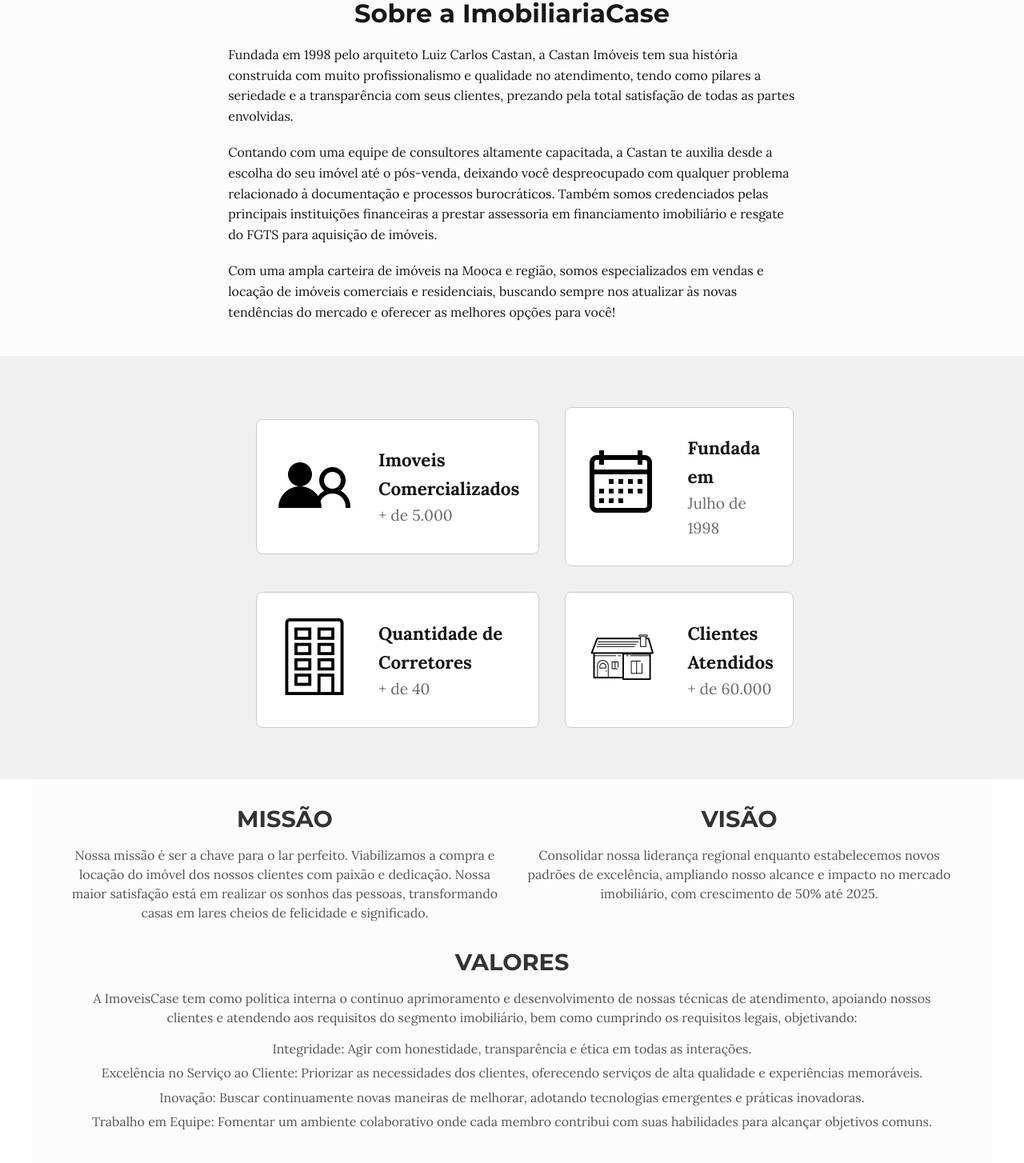
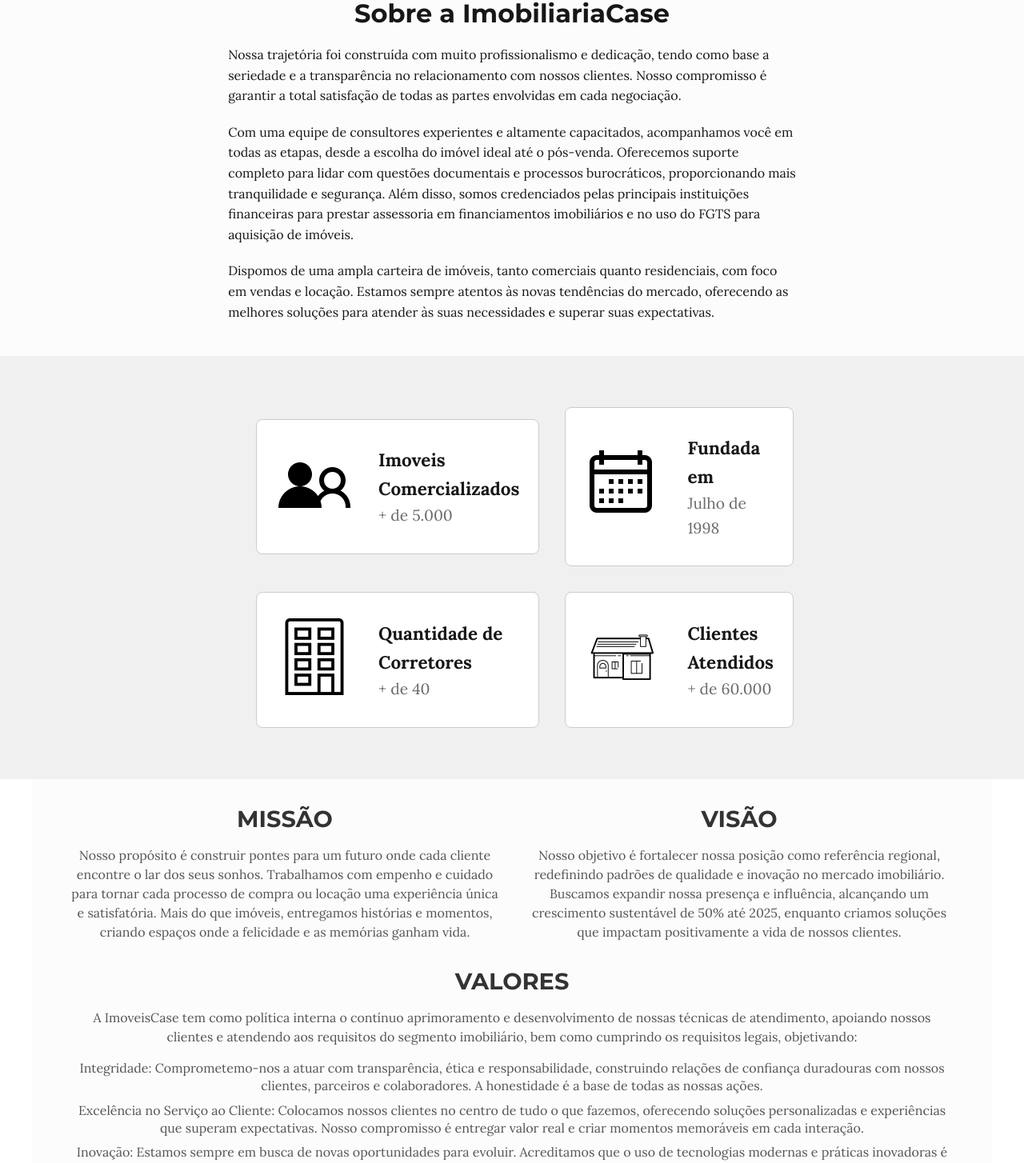
Before and after one commit to LeandroAS27/imobiliariaCase, a Next.js app: page /about in a window 1280 px wide. Shown: the part 169-1623 px from the top of the page at 80% size. Built offline with nearby package versions, Linux system fonts and the light colour scheme.

Commit message:
alterado os textos de exemplo da imobiliaria

```diff
--- a/src/app/components/about.tsx
+++ b/src/app/components/about.tsx
@@ -11,19 +11,19 @@
             <div className='about-container'>
                 <div className='about-information'>
                     <h1 className='about-title'>Sobre a ImobiliariaCase</h1>
-                    <p className='about-content'>Fundada em 1998 pelo arquiteto Luiz Carlos Castan, a Castan Imóveis tem sua história construída com muito profissionalismo e
-                        qualidade no atendimento, tendo como pilares a seriedade e a transparência com seus clientes,
-                        prezando pela total satisfação de todas as partes envolvidas.
+                    <p className='about-content'>Nossa trajetória foi construída com muito profissionalismo e dedicação,
+                        tendo como base a seriedade e a transparência no relacionamento com nossos clientes.
+                        Nosso compromisso é garantir a total satisfação de todas as partes envolvidas em cada negociação.
                     </p>
 
-                    <p className='about-content'>Contando com uma equipe de consultores altamente capacitada, a Castan te auxilia desde a escolha do seu imóvel até o pós-venda,
-                        deixando você despreocupado com qualquer problema relacionado à documentação e processos burocráticos.
-                        Também somos credenciados pelas principais instituições financeiras a prestar assessoria em financiamento
-                        imobiliário e resgate do FGTS para aquisição de imóveis.
+                    <p className='about-content'>Com uma equipe de consultores experientes e altamente capacitados, acompanhamos você em todas as etapas, desde a escolha do imóvel ideal até o pós-venda.
+                        Oferecemos suporte completo para lidar com questões documentais e processos burocráticos, proporcionando mais tranquilidade e segurança.
+                        Além disso, somos credenciados pelas principais instituições financeiras para prestar assessoria em financiamentos imobiliários e no uso do FGTS para aquisição de imóveis.
                     </p>
 
-                    <p className='about-content'>Com uma ampla carteira de imóveis na Mooca e região, somos especializados em vendas e locação de imóveis comerciais e residenciais,
-                        buscando sempre nos atualizar às novas tendências do mercado e oferecer as melhores opções para você!
+                    <p className='about-content'>Dispomos de uma ampla carteira de imóveis, tanto comerciais quanto residenciais,
+                        com foco em vendas e locação. Estamos sempre atentos às novas tendências do mercado,
+                        oferecendo as melhores soluções para atender às suas necessidades e superar suas expectativas.
                     </p>
                 </div>
             </div>
@@ -78,14 +78,18 @@
                         <div className="about-item">
                             <h2 className="about-title">MISSÃO</h2>
                             <p className="about-info">
-                            Nossa missão é ser a chave para o lar perfeito. Viabilizamos a compra e locação do imóvel dos nossos clientes com paixão e dedicação.
-                            Nossa maior satisfação está em realizar os sonhos das pessoas, transformando casas em lares cheios de felicidade e significado.
+                                Nosso propósito é construir pontes para um futuro onde cada cliente encontre o lar dos seus sonhos.
+                                Trabalhamos com empenho e cuidado para tornar cada processo de compra ou locação uma experiência única e satisfatória.
+                                Mais do que imóveis, entregamos histórias e momentos, criando espaços onde a felicidade e as memórias ganham vida.
                             </p>
                         </div>
                         <div className="about-item">
                             <h2 className="about-title">VISÃO</h2>
                             <p className="about-info">
-                            Consolidar nossa liderança regional enquanto estabelecemos novos padrões de excelência, ampliando nosso alcance e impacto no mercado imobiliário, com crescimento de 50% até 2025.
+                                Nosso objetivo é fortalecer nossa posição como referência regional,
+                                redefinindo padrões de qualidade e inovação no mercado imobiliário.
+                                Buscamos expandir nossa presença e influência, alcançando um crescimento sustentável de 50% até 2025,
+                                enquanto criamos soluções que impactam positivamente a vida de nossos clientes.
                             </p>
                         </div>
                     </div>
@@ -96,10 +100,14 @@
                             A ImoveisCase tem como política interna o contínuo aprimoramento e desenvolvimento de nossas técnicas de atendimento, apoiando nossos clientes e atendendo aos requisitos do segmento imobiliário, bem como cumprindo os requisitos legais, objetivando:
                             </p>
                             <ul className="about-values">
-                                <li>Integridade: Agir com honestidade, transparência e ética em todas as interações.</li>
-                                <li>Excelência no Serviço ao Cliente: Priorizar as necessidades dos clientes, oferecendo serviços de alta qualidade e experiências memoráveis.</li>
-                                <li>Inovação: Buscar continuamente novas maneiras de melhorar, adotando tecnologias emergentes e práticas inovadoras.</li>
-                                <li>Trabalho em Equipe: Fomentar um ambiente colaborativo onde cada membro contribui com suas habilidades para alcançar objetivos comuns.</li>
+                                <li>Integridade: Comprometemo-nos a atuar com transparência, ética e responsabilidade,
+                                    construindo relações de confiança duradouras com nossos clientes, parceiros e colaboradores. A honestidade é a base de todas as nossas ações.</li>
+                                <li>Excelência no Serviço ao Cliente: Colocamos nossos clientes no centro de tudo o que fazemos, oferecendo soluções personalizadas e experiências que superam expectativas.
+                                    Nosso compromisso é entregar valor real e criar momentos memoráveis em cada interação.</li>
+                                <li>Inovação: Estamos sempre em busca de novas oportunidades para evoluir. Acreditamos que o uso de tecnologias modernas
+                                    e práticas inovadoras é essencial para liderar o setor imobiliário e atender às demandas de um mercado em constante transformação.</li>
+                                <li>Trabalho em Equipe: Valorizamos a força da colaboração, reconhecendo que o sucesso vem do esforço coletivo.
+                                    Promovemos um ambiente de trabalho inclusivo e inspirador, onde cada contribuição é essencial para alcançar nossos objetivos comuns.</li>
                             </ul>
                         </div>
                     </div>
```
